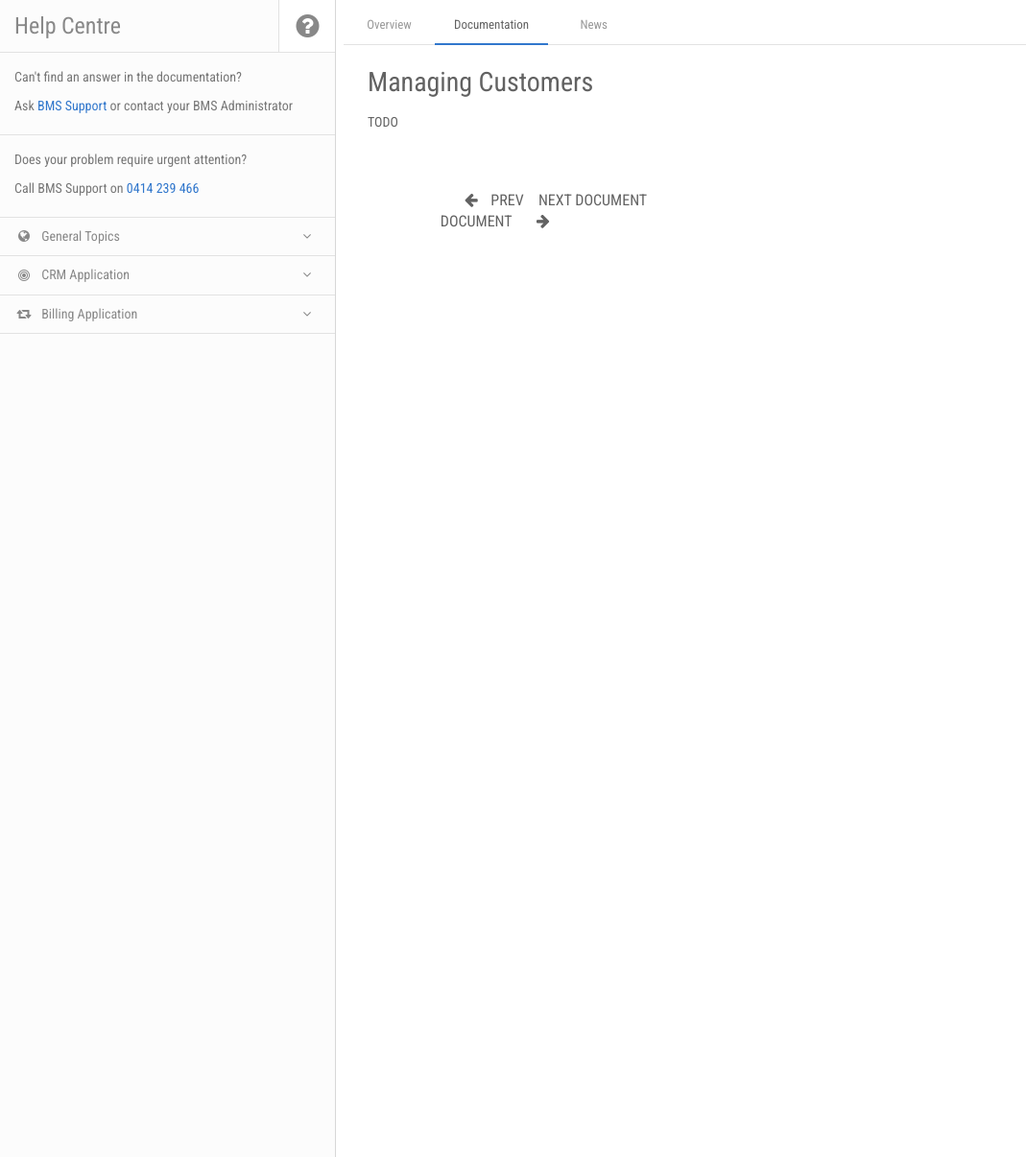
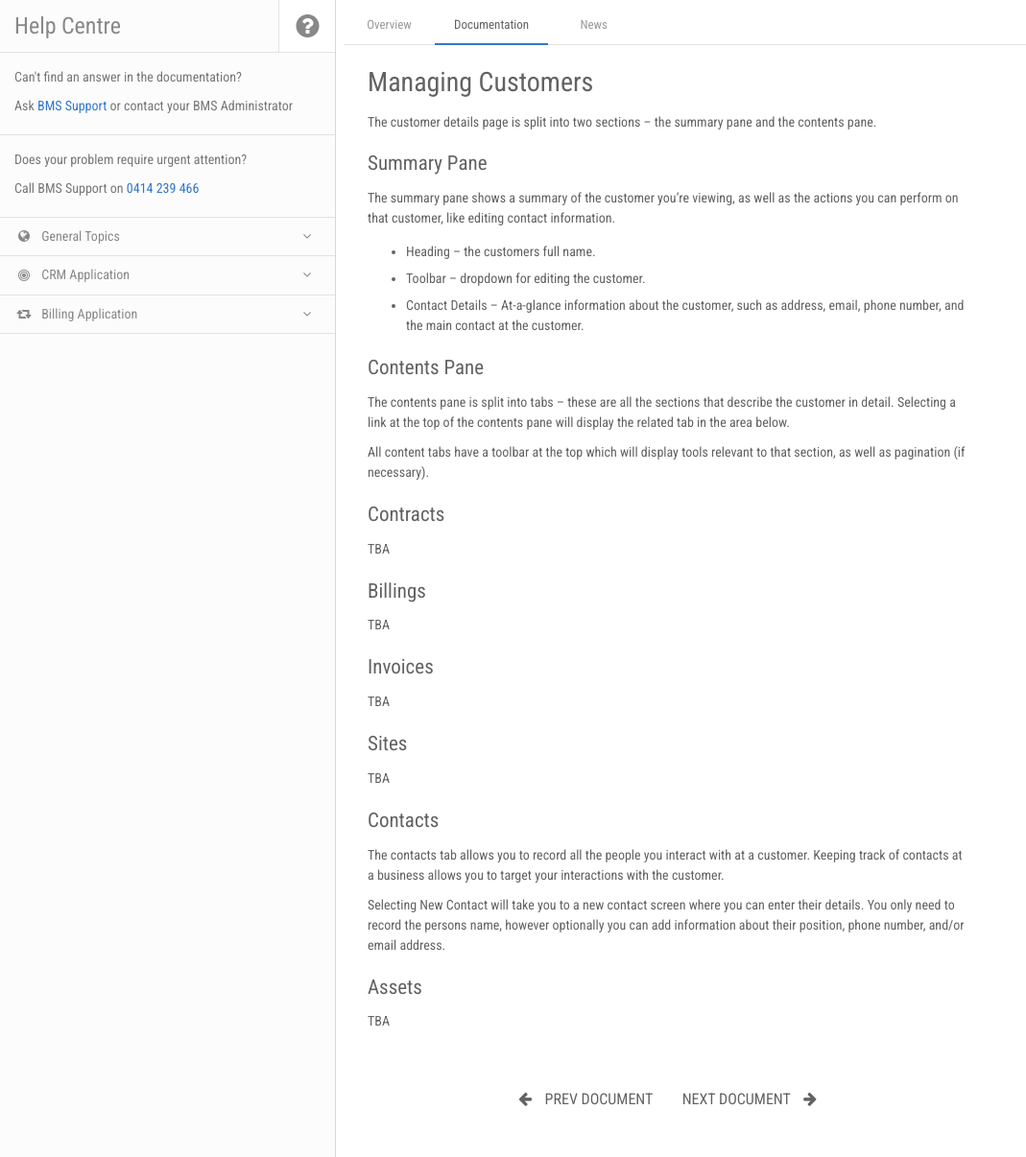
Before and after one commit to ambit/bms-support, a Jekyll site: the page built from docs/billing-managing-customers.md, in a window 1280 px wide. Shown: the whole page at 96% size, without its empty margins (0-1069 px from the left). Built offline with Jekyll 4.4.1, drawn with Linux system fonts in a browser that asks for light colours; nearby versions of some CDN libraries.

Commit message:
Managing customers

```diff
--- a/docs/billing-managing-customers.md
+++ b/docs/billing-managing-customers.md
@@ -6,4 +6,45 @@ next_section: billing-tracking-assets
 permalink: /docs/billing-managing-customers/
 ---
 
-TODO
+The customer details page is split into two sections – the summary pane and the contents pane.
+
+## Summary Pane
+
+The summary pane shows a summary of the customer you're viewing, as well as the actions you can perform on that customer, like editing contact information.
+
+* Heading – the customers full name.
+* Toolbar – dropdown for editing the customer.
+* Contact Details – At-a-glance information about the customer, such as address, email, phone number, and the main contact at the customer.
+
+## Contents Pane
+
+The contents pane is split into tabs – these are all the sections that describe the customer in detail. Selecting a link at the top of the contents pane will display the related tab in the area below.
+
+All content tabs have a toolbar at the top which will display tools relevant to that section, as well as pagination (if necessary).
+
+## Contracts
+
+TBA
+
+## Billings
+
+TBA
+
+## Invoices
+
+TBA
+
+## Sites
+
+TBA
+
+## Contacts
+
+The contacts tab allows you to record all the people you interact with at a customer. Keeping track of contacts at a business allows you to target your interactions with the customer.
+
+Selecting New Contact will take you to a new contact screen where you can enter their details. You only need to record the persons name, however optionally you can add information about their position, phone number, and/or email address.
+
+
+## Assets
+
+TBA
```
Also changed, not shown: _posts/2014-09-08-billing-1-0-2-release.md (+1 -1 lines).
